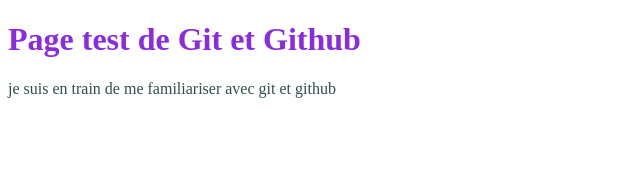
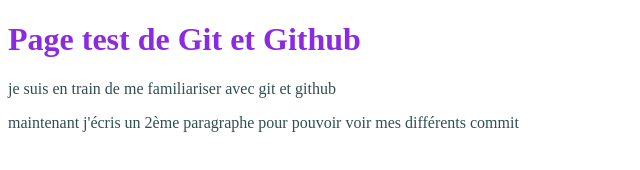
Before and after one commit to nesrineabo/test-git, a plain HTML site: page index.html in a window 1280 px wide. Shown: the whole page, without its empty margins (0-640 px from the left). Drawn offline with Linux system fonts and the light colour scheme.

Commit message:
j'ai ajouté un 2ème paragraphe dans html

```diff
--- a/index.html
+++ b/index.html
@@ -9,5 +9,6 @@
 <body>
     <h1>Page test de Git et Github</h1>
     <p>je suis en train de me familiariser avec git et github</p>
+    <p>maintenant j'écris un 2ème paragraphe pour pouvoir voir mes différents commit</p>
 </body>
 </html>
```
